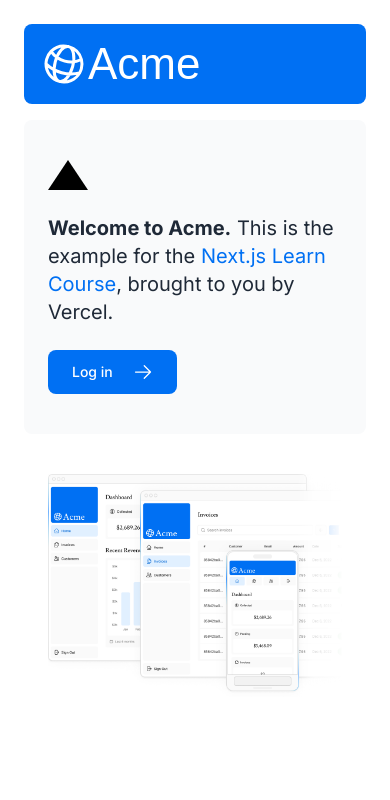
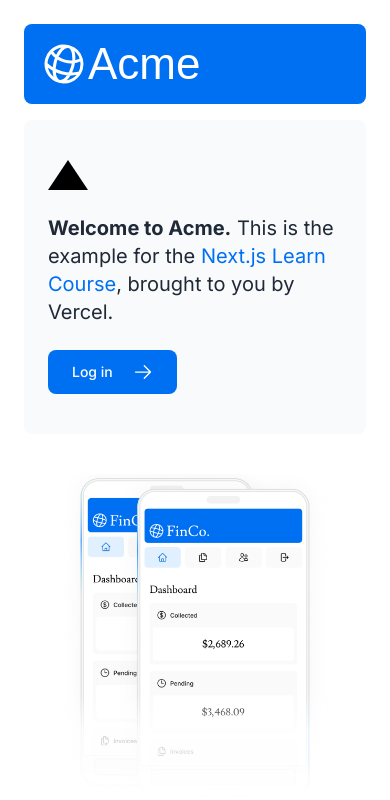
Before and after one commit to TWulfZ/dashboard-nextjs, a Next.js app: page / in a window 390 px wide. Shown: the top 800 px of the page. Built offline with nearby package versions, Linux system fonts and the light colour scheme; a web font is replaced by a local one.

Commit message:
Fix Hero mobile image

```diff
--- a/app/page.tsx
+++ b/app/page.tsx
@@ -38,7 +38,7 @@ export default function Page() {
             alt="Screenshoots of the dashboard project showing desktop version"
           />
           <Image
-            src='/hero-desktop.png'
+            src='/hero-mobile.png'
             width={560}
             height={620}
             className="block md:hidden"
```
